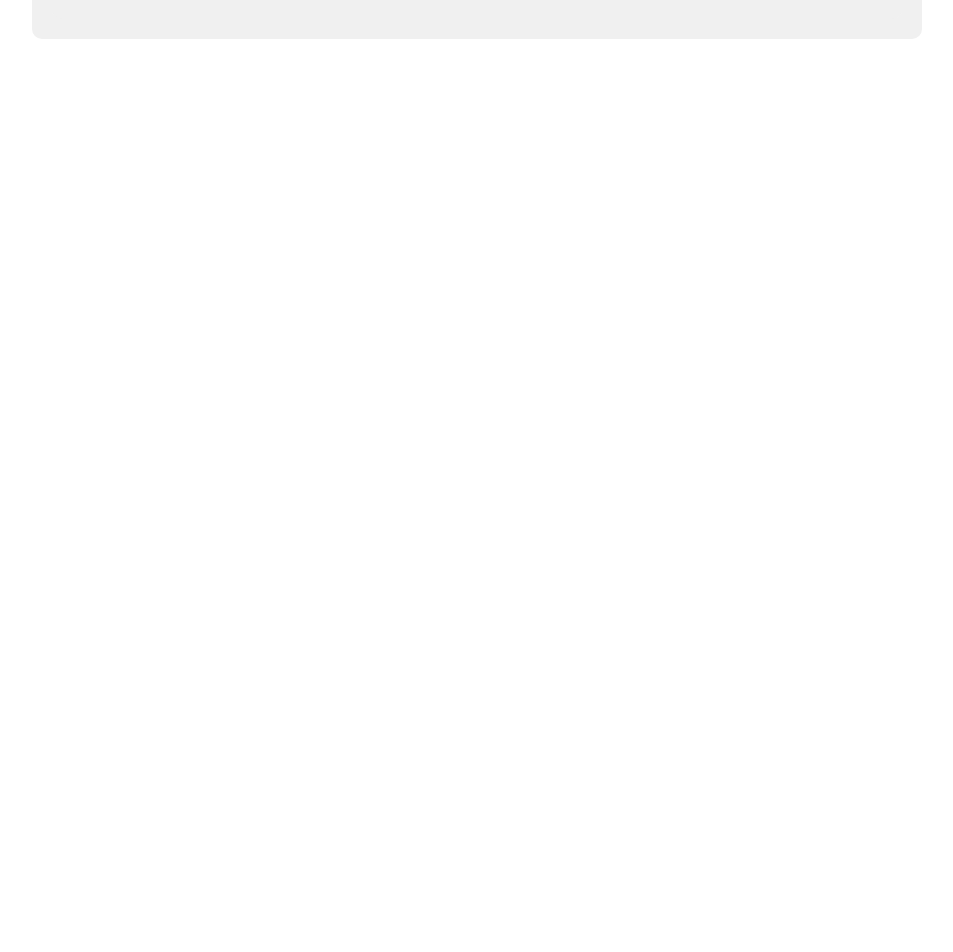
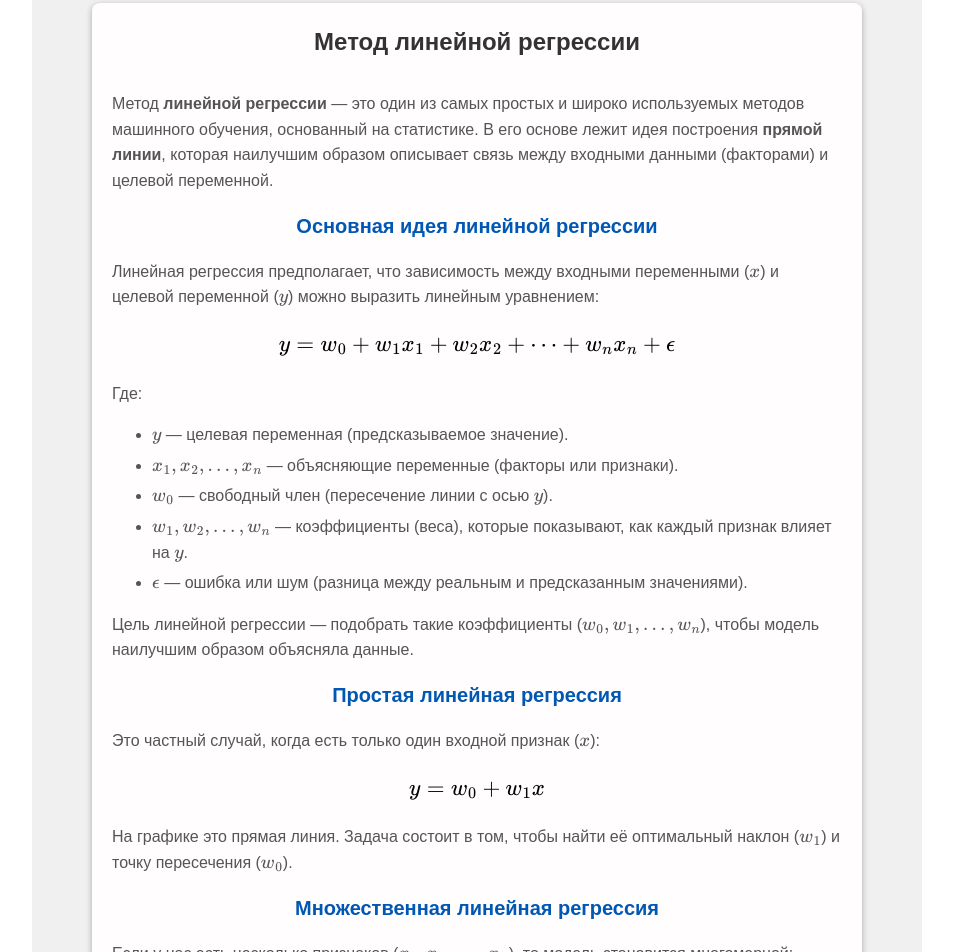
Before and after one commit to UlyanaFilkova/forecast-app, a Vue app: page /theory in a window 1280 px wide. Shown: the part 760-1712 px from the top of the page, without its empty margins (163-1116 px from the left). Before the commit the page ends 807 px from the top, so only its background shows below. Built offline with nearby package versions, Linux system fonts and the light colour scheme.

Commit message:
add theory

```diff
--- a/index.html
+++ b/index.html
@@ -4,6 +4,7 @@
     <meta charset="UTF-8" />
     <link rel="icon" href="/favicon.ico" />
     <meta name="viewport" content="width=device-width, initial-scale=1.0" />
+    <script src="https://cdn.jsdelivr.net/npm/mathjax@3/es5/tex-chtml.js"></script>
     <title>Forecast App</title>
   </head>
   <body>
--- a/package.json
+++ b/package.json
@@ -18,6 +18,7 @@
     "exceljs": "^4.4.0",
     "jspdf": "^2.5.2",
     "jspdf-autotable": "^3.8.4",
+    "mathjax": "^3.2.2",
     "pinia": "^2.3.0",
     "vue": "^3.5.13",
     "vue-axios": "^3.5.2",
--- a/src/App.vue
+++ b/src/App.vue
@@ -3,7 +3,7 @@
     <h1>Прогнозирование данных</h1>
     <DataInput @data-submitted="handleDataSubmitted" />
     <ForecastResult v-if="chartData" />
-    <Theory />
+    <TheorySource />
   </div>
 </template>
 
@@ -11,13 +11,13 @@
 import { useStore } from '@/stores/store.js'
 import DataInput from './components/DataInput.vue'
 import ForecastResult from './components/ForecastResult.vue'
-import Theory from './components/TheorySources.vue'
+import TheorySource from './components/TheorySources.vue'
 
 export default {
   components: {
     DataInput,
     ForecastResult,
-    Theory,
+    TheorySource,
   },
   data() {
     return {
--- /dev/null
+++ b/src/components/Theory/LinearRegression.vue
@@ -0,0 +1,167 @@
+<template>
+  <div class="linear-regression-info">
+    <h1>Метод линейной регрессии</h1>
+    <section>
+      <p>
+        Метод <b>линейной регрессии</b> — это один из самых простых и широко используемых методов
+        машинного обучения, основанный на статистике. В его основе лежит идея построения
+        <b>прямой линии</b>, которая наилучшим образом описывает связь между входными данными
+        (факторами) и целевой переменной.
+      </p>
+      <h2>Основная идея линейной регрессии</h2>
+      <p>
+        Линейная регрессия предполагает, что зависимость между входными переменными (\(x\)) и
+        целевой переменной (\(y\)) можно выразить линейным уравнением:
+      </p>
+      <p class="formula">\( y = w_0 + w_1 x_1 + w_2 x_2 + \dots + w_n x_n + \epsilon \)</p>
+      <p>Где:</p>
+      <ul>
+        <li>\(y\) — целевая переменная (предсказываемое значение).</li>
+        <li>\(x_1, x_2, \dots, x_n\) — объясняющие переменные (факторы или признаки).</li>
+        <li>\(w_0\) — свободный член (пересечение линии с осью \(y\)).</li>
+        <li>
+          \(w_1, w_2, \dots, w_n\) — коэффициенты (веса), которые показывают, как каждый признак
+          влияет на \(y\).
+        </li>
+        <li>\(\epsilon\) — ошибка или шум (разница между реальным и предсказанным значениями).</li>
+      </ul>
+      <p>
+        Цель линейной регрессии — подобрать такие коэффициенты (\(w_0, w_1, \dots, w_n\)), чтобы
+        модель наилучшим образом объясняла данные.
+      </p>
+      <h2>Простая линейная регрессия</h2>
+      <p>Это частный случай, когда есть только один входной признак (\(x\)):</p>
+      <p class="formula">\( y = w_0 + w_1 x \)</p>
+      <p>
+        На графике это прямая линия. Задача состоит в том, чтобы найти её оптимальный наклон
+        (\(w_1\)) и точку пересечения (\(w_0\)).
+      </p>
+      <h2>Множественная линейная регрессия</h2>
+      <p>
+        Если у нас есть несколько признаков (\(x_1, x_2, \dots, x_n\)), то модель становится
+        многомерной:
+      </p>
+      <p class="formula">\( y = w_0 + w_1 x_1 + w_2 x_2 + \dots + w_n x_n \)</p>
+      <p>
+        В этом случае задача состоит в нахождении гиперплоскости, которая минимизирует отклонение
+        между предсказанными и реальными значениями.
+      </p>
+      <h2>Как подбираются коэффициенты?</h2>
+      <p>
+        Коэффициенты (\(w_0, w_1, \dots, w_n\)) подбираются так, чтобы минимизировать сумму
+        квадратов ошибок (\(RSS\)):
+      </p>
+      <p class="formula">\( RSS = \sum_{i=1}^m (y_i - (\hat{y}_i))^2 \)</p>
+      <p>Где:</p>
+      <ul>
+        <li>\(m\) — количество наблюдений.</li>
+        <li>\(y_i\) — реальное значение.</li>
+        <li>
+          \(\hat{y}_i = w_0 + w_1 x_{i1} + w_2 x_{i2} + \dots + w_n x_{in}\) — предсказанное
+          значение.
+        </li>
+      </ul>
+      <p>Для нахождения минимального значения RSS используются математические методы, такие как:</p>
+      <ul>
+        <li>
+          <b>Метод градиентного спуска</b> — итеративный процесс поиска оптимальных коэффициентов.
+        </li>
+        <li><b>Метод нормальных уравнений</b> — аналитическое решение системы уравнений.</li>
+      </ul>
+      <h2>Основные допущения линейной регрессии</h2>
+      <ul>
+        <li>
+          <b>Линейность зависимости:</b> предполагается, что связь между признаками (\(x\)) и
+          целевой переменной (\(y\)) линейная.
+        </li>
+        <li><b>Независимость ошибок:</b> ошибки (\(\epsilon\)) не должны быть взаимосвязаны.</li>
+        <li>
+          <b>Гомоскедастичность ошибок:</b> дисперсия ошибок постоянна для всех значений \(x\).
+        </li>
+        <li><b>Нормальность ошибок:</b> ошибки имеют нормальное распределение.</li>
+        <li>
+          <b>Отсутствие мультиколлинеарности:</b> признаки не должны быть сильно коррелированы между
+          собой.
+        </li>
+      </ul>
+      <h2>Преимущества линейной регрессии</h2>
+      <ul>
+        <li><b>Простота:</b> легко реализуется и интерпретируется.</li>
+        <li><b>Высокая скорость:</b> подходит для работы с большими объёмами данных.</li>
+        <li>
+          <b>Интерпретируемость:</b> коэффициенты показывают влияние каждого признака на результат.
+        </li>
+        <li>
+          <b>Универсальность:</b> используется в прогнозировании, анализе трендов, маркетинге и
+          экономике.
+        </li>
+      </ul>
+      <h2>Ограничения линейной регрессии</h2>
+      <ul>
+        <li>
+          <b>Линейное предположение:</b> модель плохо работает, если зависимость между переменными
+          нелинейная.
+        </li>
+        <li><b>Чувствительность к выбросам:</b> выбросы могут сильно исказить результаты.</li>
+        <li>
+          <b>Зависимость от корректности данных:</b> модель чувствительна к масштабированию
+          признаков и корреляциям между ними.
+        </li>
+        <li>
+          <b>Неприменимость к сложным данным:</b> плохо работает с большими наборами данных с
+          нелинейной структурой.
+        </li>
+      </ul>
+    </section>
+  </div>
+</template>
+
+<script>
+export default {
+  name: 'LinearRegressionInfo',
+  mounted() {
+    // Перерисовка формул MathJax после монтирования
+    if (window.MathJax) {
+      window.MathJax.typesetPromise()
+    }
+  },
+}
+</script>
+
+<style scoped>
+.linear-regression-info {
+  font-family: Arial, sans-serif;
+  line-height: 1.6;
+  margin: 20px;
+  padding: 20px;
+  background-color: #fffdfd;
+  border-radius: 8px;
+  box-shadow: 0 2px 6px rgba(0, 0, 0, 0.3);
+}
+
+h1 {
+  font-size: 24px;
+  color: #333;
+}
+
+h2 {
+  font-size: 20px;
+  text-align: center;
+  color: #0057b4;
+}
+
+p,
+ul {
+  color: #555;
+}
+li {
+  margin-bottom: 5px;
+}
+
+.formula {
+  font-size: 1.2em;
+  text-align: center;
+  margin: 20px 0;
+  color: #000;
+}
+</style>
--- a/src/components/TheorySources.vue
+++ b/src/components/TheorySources.vue
@@ -36,8 +36,26 @@
         >
       </li>
     </ul>
+    <LinearRegression />
   </div>
 </template>
+
+<script>
+import { useStore } from '@/stores/store.js'
+
+import LinearRegression from './Theory/LinearRegression.vue'
+
+export default {
+  components: {
+    LinearRegression,
+  },
+  data() {
+    return {
+      chartData: null,
+    }
+  },
+}
+</script>
 
 <style scoped>
 .theory {
```
Also changed, not shown: 1 other file (tests, documents, lock files or other folders).
